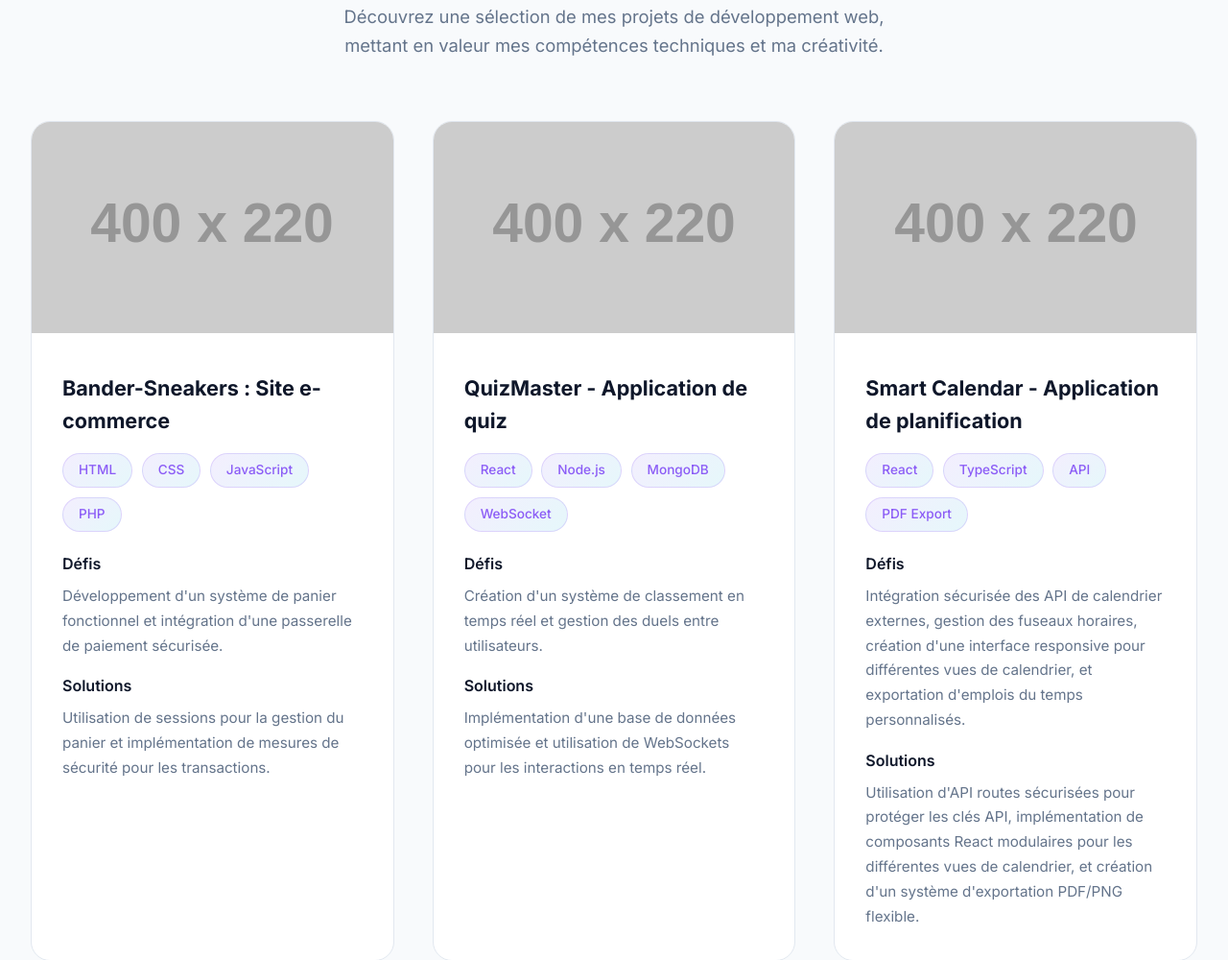
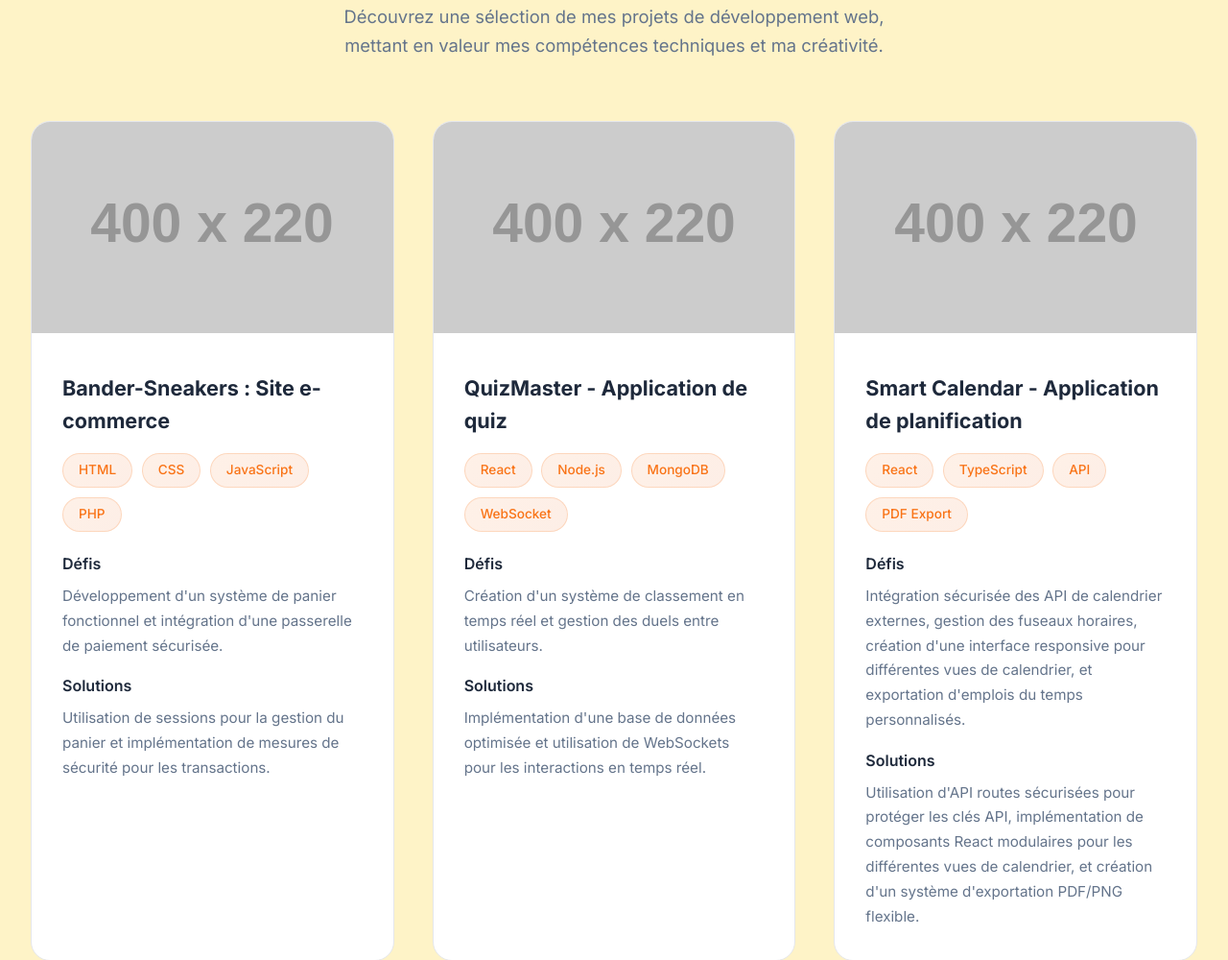
Before and after one commit to binksterrel/monportfolio, a plain HTML site: page index.html in a window 1280 px wide. Shown: the part 1795-2795 px from the top of the page at 96% size. Drawn offline with Linux system fonts and the light colour scheme; placeholder pictures from the web are drawn by us.

Commit message:
Update index.html

```diff
--- a/index.html
+++ b/index.html
@@ -14,25 +14,29 @@
     }
 
     :root {
-      --primary: #8b5cf6;
-      --primary-light: #a78bfa;
-      --secondary: #06b6d4;
-      --accent: #f43f5e;
-      --text-primary: #0f172a;
+      --primary: #f97316; /* Orange vif */
+      --primary-light: #fb923c; /* Orange clair */
+      --secondary: #ea580c; /* Orange complémentaire */
+      --accent: #dc2626; /* Rouge-orangé */
+      --text-primary: #1e293b; /* Texte sombre pour contraste */
       --text-secondary: #64748b;
-      --bg-light: #f8fafc;
+      --bg-light: #fef3c7; /* Fond clair légèrement orangé */
       --bg-white: #ffffff;
-      --border: #e2e8f0;
+      --border: #e5e7eb;
       --glass: rgba(255, 255, 255, 0.7);
     }
 
     body.dark-mode {
+      --primary: #ea580c; /* Orange atténué pour mode sombre */
+      --primary-light: #f97316;
+      --secondary: #fb923c;
+      --accent: #f87171;
       --text-primary: #f1f5f9;
-      --text-secondary: #cbd5e1;
-      --bg-light: #0f172a;
-      --bg-white: #1e293b;
-      --border: #334155;
-      --glass: rgba(30, 41, 59, 0.7);
+      --text-secondary: #d1d5db;
+      --bg-light: #1e293b; /* Fond sombre */
+      --bg-white: #334155;
+      --border: #4b5563;
+      --glass: rgba(51, 65, 85, 0.7);
     }
 
     body {
@@ -137,7 +141,7 @@
     .hero {
       padding: 12rem 2rem 8rem;
       text-align: center;
-      background: linear-gradient(135deg, #667eea 0%, #764ba2 50%, #f093fb 100%);
+      background: linear-gradient(135deg, #f97316 0%, #ea580c 50%, #fb923c 100%);
       color: white;
       min-height: 100vh;
       display: flex;
@@ -274,13 +278,13 @@
       border-radius: 50%;
       object-fit: cover;
       border: 4px solid white;
-      box-shadow: 0 12px 40px rgba(139, 92, 246, 0.3);
+      box-shadow: 0 12px 40px rgba(249, 115, 22, 0.3);
       transition: all 0.4s;
     }
 
     .profile-img:hover {
       transform: scale(1.05) rotate(5deg);
-      box-shadow: 0 20px 60px rgba(139, 92, 246, 0.4);
+      box-shadow: 0 20px 60px rgba(249, 115, 22, 0.4);
     }
 
     .about-content h3 {
@@ -371,18 +375,18 @@
     }
 
     .tech-tag {
-      background: linear-gradient(135deg, rgba(139, 92, 246, 0.1), rgba(6, 182, 212, 0.1));
+      background: linear-gradient(135deg, rgba(249, 115, 22, 0.1), rgba(234, 88, 12, 0.1));
       color: var(--primary);
       padding: 0.4rem 1rem;
       border-radius: 20px;
       font-size: 0.85rem;
       font-weight: 500;
-      border: 1px solid rgba(139, 92, 246, 0.2);
+      border: 1px solid rgba(249, 115, 22, 0.2);
       transition: all 0.3s;
     }
 
     .tech-tag:hover {
-      background: linear-gradient(135deg, rgba(139, 92, 246, 0.2), rgba(6, 182, 212, 0.2));
+      background: linear-gradient(135deg, rgba(249, 115, 22, 0.2), rgba(234, 88, 12, 0.2));
       transform: translateY(-2px);
     }
 
@@ -465,7 +469,7 @@
     }
 
     .skill-item:hover {
-      background: linear-gradient(135deg, rgba(139, 92, 246, 0.1), rgba(6, 182, 212, 0.1));
+      background: linear-gradient(135deg, rgba(249, 115, 22, 0.1), rgba(234, 88, 12, 0.1));
       border-color: var(--primary);
       transform: translateY(-2px);
     }
@@ -540,7 +544,7 @@
     }
 
     body.dark-mode footer {
-      background: #020617;
+      background: #111827;
     }
 
     .menu-toggle {
@@ -657,7 +661,7 @@
     <p class="section-subtitle">Découvrez mon parcours, mes passions et ce qui me motive dans le domaine du développement web.</p>
     <div class="about-grid">
       <div class="about-image">
-        <img src="https://via.placeholder.com/280" alt="Photo de profil de Terrel Nuentsa" class="profile-img" loading="lazy">
+        <img src="https://via.placeholder.com/280/f97316/ffffff?text=Profile" alt="Photo de profil de Terrel Nuentsa" class="profile-img" loading="lazy">
       </div>
       <div class="about-content">
         <h3>Terrel Nuentsa</h3>
@@ -672,7 +676,7 @@
     <p class="section-subtitle">Découvrez une sélection de mes projets de développement web, mettant en valeur mes compétences techniques et ma créativité.</p>
     <div class="projects-grid">
       <article class="project-card">
-        <img src="https://via.placeholder.com/400x220/8b5cf6/ffffff?text=Bander-Sneakers" alt="Bander-Sneakers site e-commerce" class="project-image" loading="lazy">
+        <img src="https://via.placeholder.com/400x220/f97316/ffffff?text=Bander-Sneakers" alt="Bander-Sneakers site e-commerce" class="project-image" loading="lazy">
         <div class="project-content">
           <h3>Bander-Sneakers : Site e-commerce</h3>
           <div class="tech-tags">
@@ -691,7 +695,7 @@
       </article>
 
       <article class="project-card">
-        <img src="https://via.placeholder.com/400x220/06b6d4/ffffff?text=QuizMaster" alt="QuizMaster application de quiz" class="project-image" loading="lazy">
+        <img src="https://via.placeholder.com/400x220/ea580c/ffffff?text=QuizMaster" alt="QuizMaster application de quiz" class="project-image" loading="lazy">
         <div class="project-content">
           <h3>QuizMaster - Application de quiz</h3>
           <div class="tech-tags">
@@ -710,7 +714,7 @@
       </article>
 
       <article class="project-card">
-        <img src="https://via.placeholder.com/400x220/a78bfa/ffffff?text=Smart+Calendar" alt="Smart Calendar application de planification" class="project-image" loading="lazy">
+        <img src="https://via.placeholder.com/400x220/fb923c/ffffff?text=Smart+Calendar" alt="Smart Calendar application de planification" class="project-image" loading="lazy">
         <div class="project-content">
           <h3>Smart Calendar - Application de planification</h3>
           <div class="tech-tags">
@@ -729,7 +733,7 @@
       </article>
 
       <article class="project-card">
-        <img src="https://via.placeholder.com/400x220/f43f5e/ffffff?text=Chat+Crypté" alt="Application de chat crypté" class="project-image" loading="lazy">
+        <img src="https://via.placeholder.com/400x220/dc2626/ffffff?text=Chat+Crypté" alt="Application de chat crypté" class="project-image" loading="lazy">
         <div class="project-content">
           <h3>Application de chat crypté</h3>
           <div class="tech-tags">
```
